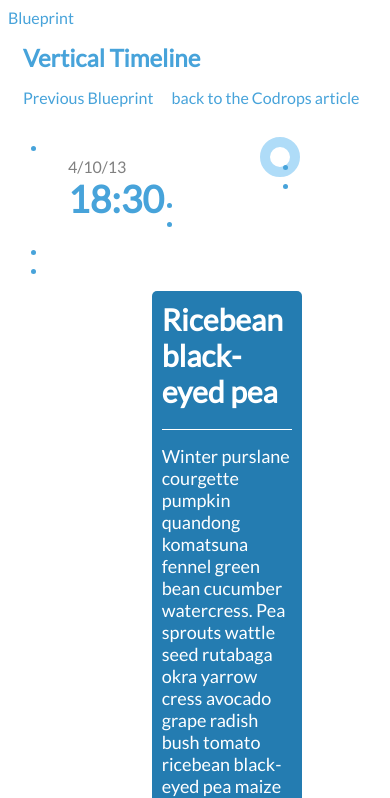
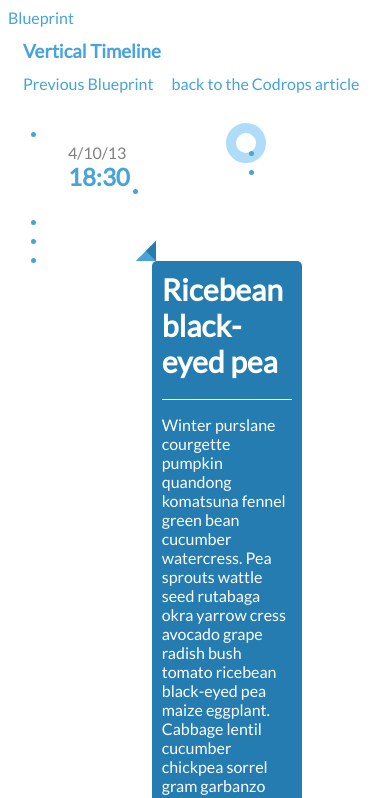
Before and after one commit to TIY-Durham/TIY-Assignments, a website: page VerticalTimeline/index.html in a window 390 px wide. Shown: the top 798 px of the page. Drawn offline with Linux system fonts and the light colour scheme.

Commit message:
font gets smaller

```diff
--- a/VerticalTimeline/css/mobile.css
+++ b/VerticalTimeline/css/mobile.css
@@ -3,3 +3,58 @@ max-width: 640px;
 max-height: 960px;
 **/
 @media (max-width: 767px) {
+
+  .cbp_tmlabel {                     /*blue boxes*/  /*yuiblog.com/blog/2010/11/22/css-quick-tip-css-arrows-and-shapes-without-markup/*/
+    background-color:  #47a3da;
+    border-radius: 5px;
+    margin: 50px;
+    box-sizing: content-box;
+    position: relative;
+  }
+
+  .cbp_tmlabel::after, .cbp_tmlabel::before {
+  	bottom: 100%;
+  	left: 50%;
+  	border: solid transparent;
+  	content: " ";
+  	height: 0;
+  	width: 0;
+  	position: absolute;
+  	pointer-events: none;
+  }
+
+  .cbp_tmlabel::after {
+  	border-color: rgba(71, 163, 218, 0);
+  	border-bottom-color: #47a3da;
+  	border-width: 10px;
+  	margin-left: -91px;
+  }
+  .cbp_tmlabel::before {
+  	border-color: rgba(71, 163, 218, 0);
+  	border-bottom-color: #47a3da;
+  	border-width: 10px;
+  	margin-left: -91px;
+  }
+
+  li:nth-child(odd) .cbp_tmlabel::after {     /*every other blue caret*/    /*https://css-tricks.com/how-nth-child-works/*/
+    border-right-color: #247cb1;
+  }
+
+  li:nth-child(odd) .cbp_tmlabel::before {     /*every other blue caret*/    /*https://css-tricks.com/how-nth-child-works/*/
+    border-right-color: #247cb1;
+  }
+
+  time > span:nth-child(2) {        /*time specific styling*/
+    font-size: 18pt;
+
+  }
+
+  h1 {                      /*Vertical Timeline Heading*/
+    font-size: 14pt;
+  }
+
+  p {
+    font-size: 12pt;
+  }
+
+}
```
